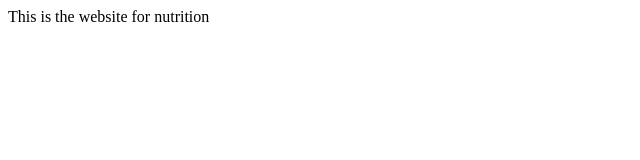
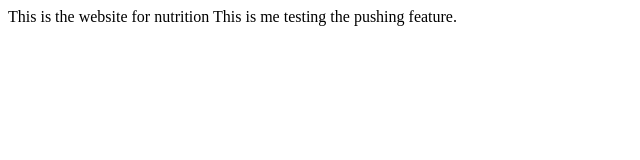
Before and after one commit to EwanMould/Nourish-Me, a plain HTML site: page index.html in a window 1280 px wide. Shown: the whole page, without its empty margins (0-640 px from the left). Drawn offline with Linux system fonts and the light colour scheme.

Commit message:
checking pushing

```diff
--- a/index.html
+++ b/index.html
@@ -10,6 +10,7 @@
     </head>
     <body>
         This is the website for nutrition
+        This is me testing the pushing feature.
         <script src="script.js" async defer></script>
     </body>
 </html>
```
